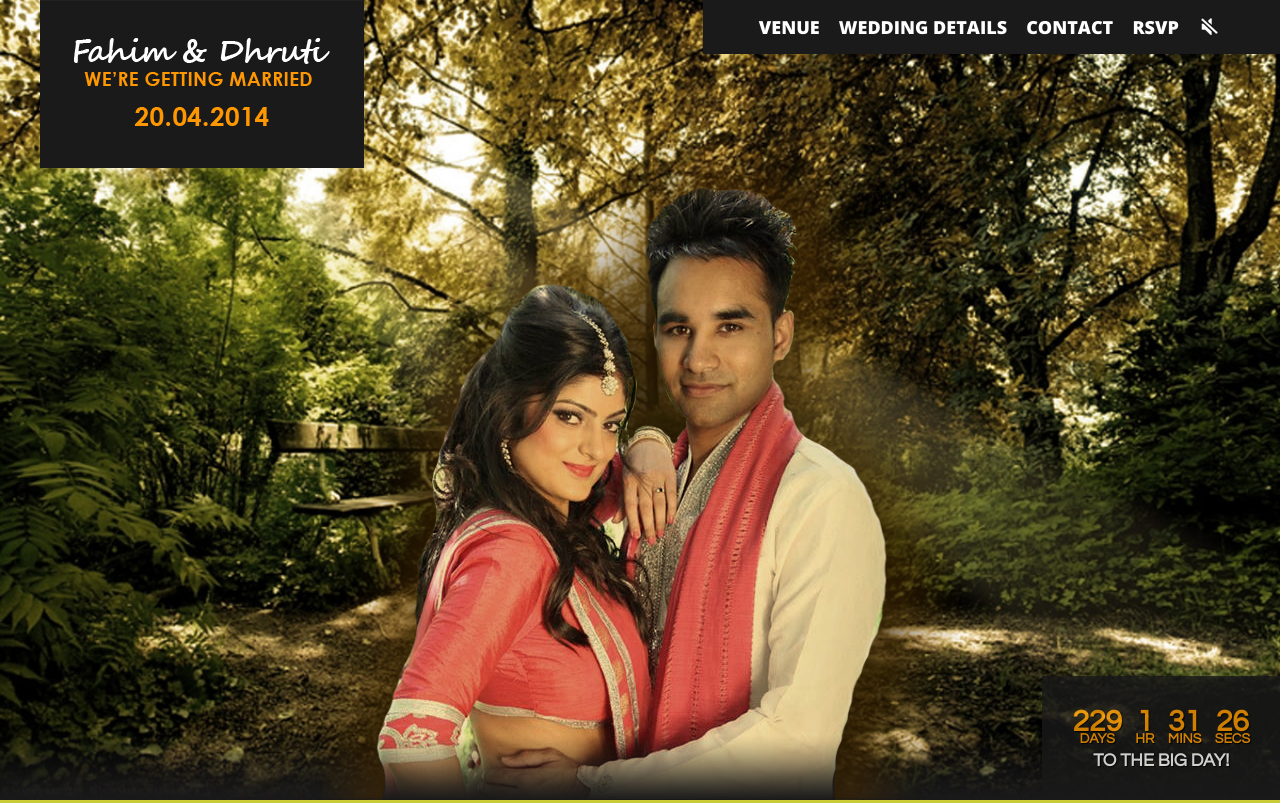
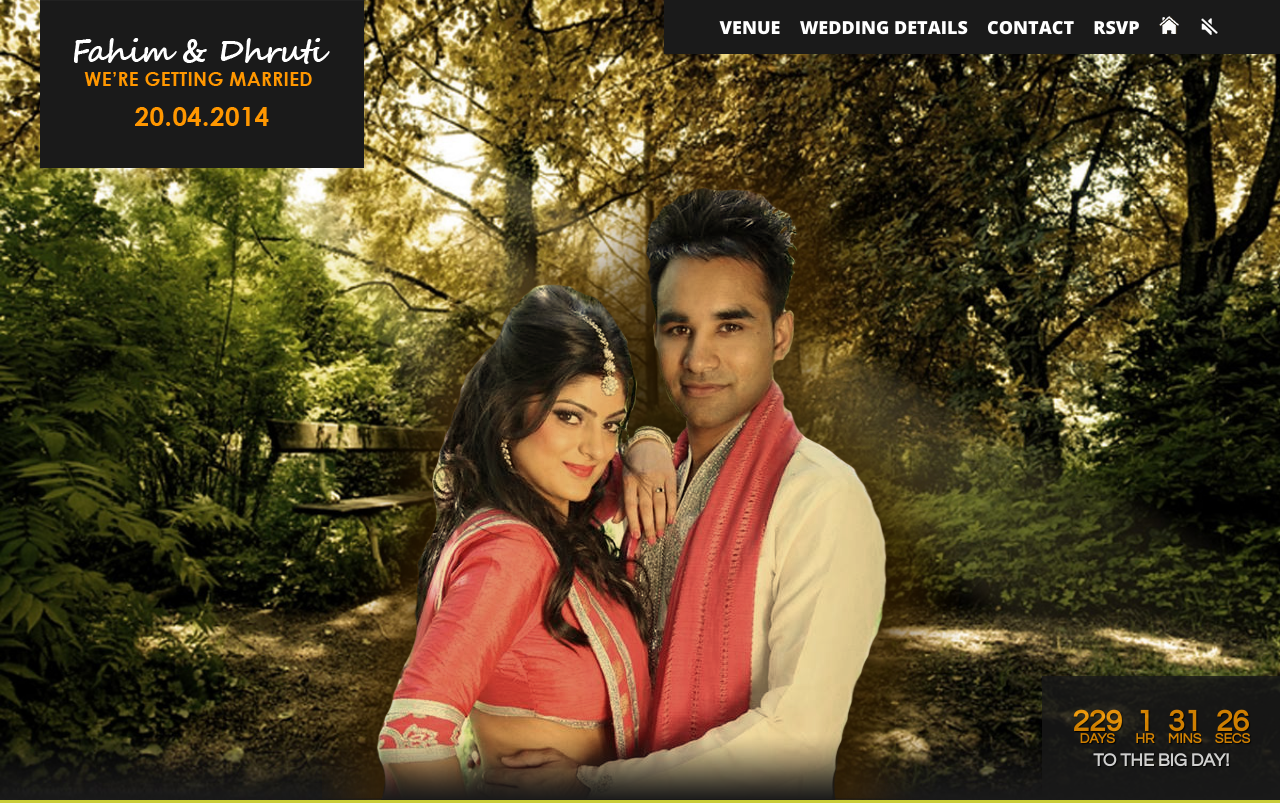
Before and after one commit to fahimc/FahimWedsDhruti, a plain HTML site: page index.html in a window 1280 px wide. Shown: the top 803 px of the page. Drawn offline with nearby package versions, Linux system fonts and the light colour scheme; some packages are replaced by stand-ins of ours; a web font is replaced by a local one.

```diff
--- a/index.html
+++ b/index.html
@@ -23,6 +23,7 @@
 	<body>
 		<div id="viewHolder">
 			<ul id="nav">
+
 				<li  onclick="navigateTo(1)">
 					VENUE
 				</li>
@@ -34,6 +35,9 @@
 				</li>
 				<li onclick="navigateTo(4)">
 					RSVP
+				</li>
+				<li  onclick="navigateTo(0)">
+					<div class="homeicon"></div>
 				</li>
 				<li class="last" onclick="onSoundClicked()">
 					<div id="sound"></div>
--- a/resource/css/style.css
+++ b/resource/css/style.css
@@ -43,6 +43,16 @@ body {
 }
 #nav li.last {
 	margin-right: 0px;
+}
+#nav .homeicon
+{
+	width:20px;
+	height:18px;
+	background: url(../image/home_icon.gif) no-repeat;
+}
+#nav .homeicon:hover
+{
+	background-position: 0 -18px;
 }
 #sound {
 	margin-top: 2px;
```
Also changed, not shown: resource/image/home_icon.gif (added).
